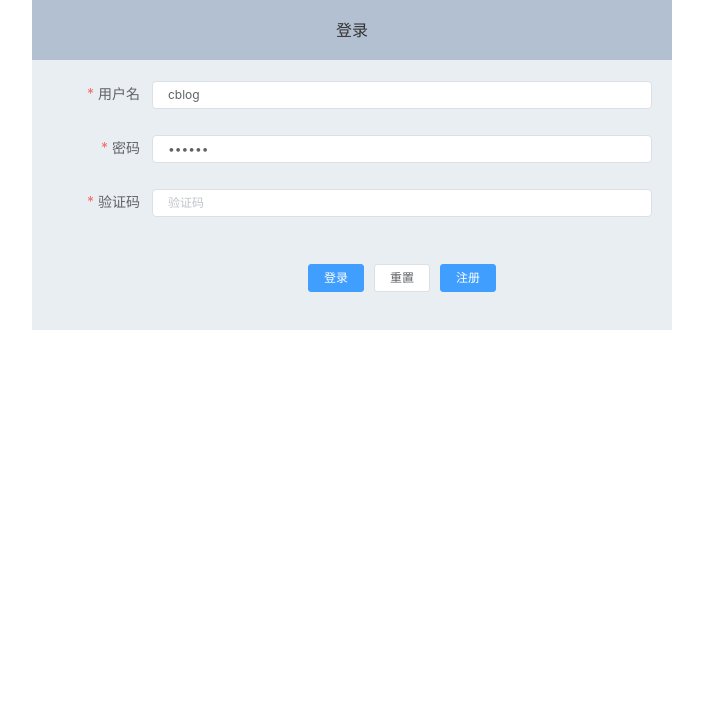
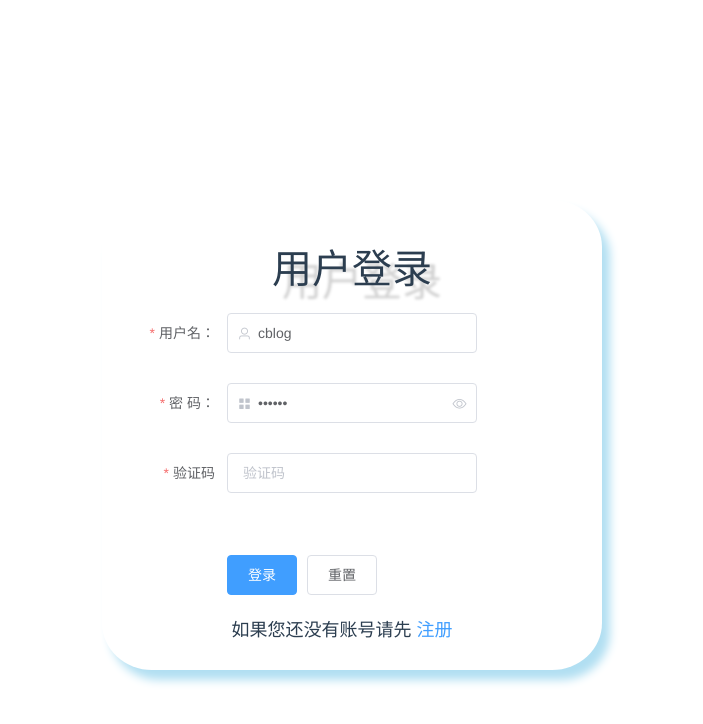
Before and after one commit to kulipaxxx/cblog-vue, a Vue app: page /login in a window 1280 px wide. Shown: the top 724 px of the page, without its empty margins (288-991 px from the left). Built offline with nearby package versions, Linux system fonts and the light colour scheme; no server answers; what mavon-editor would draw is missing.

Commit message:
:art: 完善代码

```diff
--- a/src/api/reception/blog/blog.js
+++ b/src/api/reception/blog/blog.js
@@ -23,11 +23,8 @@ export function getIndex(id, currentPage) {
 
 export function getDetail(id) {
     return request({
-        url: 'api/blog/detail',
+        url: 'api/blog/detail/'+ id,
         method: 'get',
-        data: {
-            id
-        }
     })
 }
 
@@ -46,3 +43,12 @@ export function editBlog(id, title, description, content) {
         }
     })
 }
+export function deleteBlog(id) {
+    return request({
+        url: 'api/blog',
+        method: 'delete',
+        data: {
+            id
+        }
+    })
+}
--- a/src/api/reception/login.js
+++ b/src/api/reception/login.js
@@ -30,3 +30,12 @@ export function register(username,password,code,uuid) {
         }
     })
 }
+export function logout() {
+    return request({
+        url: 'auth/logout',
+        method: 'post',
+        headers: {
+            "Authorization": localStorage.getItem("token")
+        }
+    })
+}
--- a/src/router/index.js
+++ b/src/router/index.js
@@ -72,5 +72,5 @@ const router = new VueRouter({
   mode: 'history',
   base: process.env.BASE_URL,
   routes
-})
+});
 export default router
--- a/src/views/Login.vue
+++ b/src/views/Login.vue
@@ -1,20 +1,37 @@
 <template>
-    <div>
-        <el-container>
-            <el-header>
-                登录
-            </el-header>
-            <el-main>
-                <el-form :model="ruleForm" :rules="rules" ref="ruleForm" label-width="100px" size="mini">
-                    <el-form-item label="用户名" prop="username">
-                        <el-input v-model="ruleForm.username"></el-input>
+    <div id="app">
+        <div id="admin">
+            <div class="pos" v-loading="loading">
+                <h1 class="adminh1">用户登录</h1>
+                <el-form
+                        :model="ruleForm"
+                        status-icon
+                        :rules="rules"
+                        ref="ruleForm"
+                        label-width="100px"
+                        class="demo-ruleForm"
+                >
+                    <el-form-item label="用户名：" prop="username">
+                        <el-input
+                                prefix-icon="el-icon-user"
+                                style="width: 250px"
+                                type="text"
+                                v-model="ruleForm.username"
+                                autocomplete="off"
+                        ></el-input>
                     </el-form-item>
-                    <el-form-item label="密码" prop="password">
-                        <el-input type="password" v-model="ruleForm.password"></el-input>
+                    <el-form-item label="密 码：" prop="password">
+                        <el-input
+                                prefix-icon="el-icon-menu"
+                                style="width: 250px"
+                                show-password
+                                type="password"
+                                v-model="ruleForm.password"
+                                autocomplete="off"
+                        ></el-input>
                     </el-form-item>
                     <el-form-item prop="code" label="验证码">
-                        <el-input v-model="ruleForm.code" auto-complete="off" placeholder="验证码" >
-
+                        <el-input v-model="ruleForm.code" auto-complete="off" placeholder="验证码" style="width: 250px">
                         </el-input>
                         <div class="login-code">
                             <img :src="src" @click="refreshCaptcha">
@@ -23,15 +40,15 @@
                     <el-form-item>
                         <el-button type="primary" @click="submitForm('ruleForm')">登录</el-button>
                         <el-button @click="resetForm('ruleForm')">重置</el-button>
-                        <el-button type="primary" @click="Register()">注册</el-button>
                     </el-form-item>
+                    <div class="tips">
+                        <span style="margin-right:20px;">如果您还没有账号请先 <button style="background-color: white;color:#409EFF;cursor:pointer;border: 0px" @click="Register">注册</button></span>
+                    </div>
                 </el-form>
-            </el-main>
-        </el-container>
+            </div>
+        </div>
     </div>
-
 </template>
-
 <script>
     import {login,code} from "../api/reception/login";
 
@@ -40,6 +57,7 @@
 
         data() {
             return {
+                loading: false,
                 ruleForm: {
                     username: 'cblog',
                     password: '111111',
@@ -103,43 +121,48 @@
 </script>
 
 <style scoped>
-    .el-header, .el-footer {
-        background-color: #B3C0D1;
-        color: #333;
+
+    * {
+        padding: 0;
+        margin: 0;
+    }
+    body {
+        background: rgb(135, 206, 235);
+    }
+    #app {
+        font-family: "Avenir", Helvetica, Arial, sans-serif;
+        -webkit-font-smoothing: antialiased;
+        -moz-osx-font-smoothing: grayscale;
+        color: #2c3e50;
+    }
+    #admin {
+        position: absolute;
+        top: 50%;
+        left: 50%;
+        margin-top: -200px;
+        margin-left: -250px;
+        width: 500px;
+        height: 470px;
+        background: #fff;
+        border-radius: 10%;
+        box-shadow: 8px 10px 10px rgb(177, 223, 242);
+    }
+    .adminh1 {
+        margin: 20px 0;
+        text-shadow: 10px 13px 3px rgb(207, 207, 207);
         text-align: center;
-        line-height: 60px;
-        width: 50%;
-        height: 70%;
-        margin: 0 auto;
     }
-
-    .el-aside {
-        /*background-color: #D3DCE6;*/
-        /*color: #333;*/
+    .pos {
+        width: 450px;
+        height: 350px;
+        position: absolute;
+        top: 25px;
+        left: 25px;
+    }
+    .tips {
+        background-color: white;
+        font-size: 18px;
         text-align: center;
-        line-height: 200px;
-    }
-
-    .el-main {
-        background-color: #E9EEF3;
-        color: #333;
-        text-align: center;
-        line-height: 60px;
-        width: 50%;
-        height: 70%;
-        margin: 0 auto;
-    }
-
-    /*body > .el-container {*/
-        /*margin-bottom: 40px;*/
-    /*}*/
-
-    .el-container:nth-child(5) .el-aside,
-    .el-container:nth-child(6) .el-aside {
-        line-height: 260px;
-    }
-
-    .el-container:nth-child(7) .el-aside {
-        line-height: 320px;
+        margin-bottom: 10px;
     }
 </style>
--- a/src/views/Register.vue
+++ b/src/views/Register.vue
@@ -1,20 +1,37 @@
 <template>
-    <div>
-        <el-container>
-            <el-header>
-                注册
-            </el-header>
-            <el-main>
-                <el-form :model="ruleForm" :rules="rules" ref="ruleForm" label-width="100px" size="small">
-                    <el-form-item label="用户名" prop="username">
-                        <el-input v-model="ruleForm.username"></el-input>
+    <div id="app">
+        <div id="admin">
+            <div class="pos" v-loading="loading">
+                <h1 class="adminh1">用户登录</h1>
+                <el-form
+                        :model="ruleForm"
+                        status-icon
+                        :rules="rules"
+                        ref="ruleForm"
+                        label-width="100px"
+                        class="demo-ruleForm"
+                >
+                    <el-form-item label="用户名：" prop="username">
+                        <el-input
+                                prefix-icon="el-icon-user"
+                                style="width: 250px"
+                                type="text"
+                                v-model="ruleForm.username"
+                                autocomplete="off"
+                        ></el-input>
                     </el-form-item>
-                    <el-form-item label="密码" prop="password">
-                        <el-input type="password" v-model="ruleForm.password"></el-input>
+                    <el-form-item label="密 码：" prop="password">
+                        <el-input
+                                prefix-icon="el-icon-menu"
+                                style="width: 250px"
+                                show-password
+                                type="password"
+                                v-model="ruleForm.password"
+                                autocomplete="off"
+                        ></el-input>
                     </el-form-item>
                     <el-form-item prop="code" label="验证码">
-                        <el-input v-model="ruleForm.code" auto-complete="off" placeholder="验证码" >
-
+                        <el-input v-model="ruleForm.code" auto-complete="off" placeholder="验证码" style="width: 250px">
                         </el-input>
                         <div class="login-code">
                             <img :src="src" @click="refreshCaptcha">
@@ -23,13 +40,14 @@
                     <el-form-item>
                         <el-button type="primary" @click="submitForm('ruleForm')">注册</el-button>
                         <el-button @click="resetForm('ruleForm')">重置</el-button>
-                        <el-button type="primary" @click="submitFormToLogin()">登录</el-button>
                     </el-form-item>
+                    <div class="tips">
+                        <span style="margin-right:20px;">如果您已有账号请 <button style="background-color: white;color:#409EFF;cursor:pointer;border: 0px" @click="toLogin">登录</button></span>
+                    </div>
                 </el-form>
-            </el-main>
-        </el-container>
+            </div>
+        </div>
     </div>
-
 </template>
 
 <script>
@@ -39,6 +57,7 @@
 
         data() {
             return {
+                loading: false,
                 ruleForm: {
                     username: '',
                     password: '',
@@ -72,7 +91,7 @@
                     }
                 });
             },
-            submitFormToLogin() {
+            toLogin() {
                 this.$router.push({
                     path: "/login",
                 })
@@ -98,37 +117,47 @@
 </script>
 
 <style scoped>
-    .el-header, .el-footer {
-        background-color: #B3C0D1;
-        color: #333;
+    * {
+        padding: 0;
+        margin: 0;
+    }
+    body {
+        background: rgb(135, 206, 235);
+    }
+    #app {
+        font-family: "Avenir", Helvetica, Arial, sans-serif;
+        -webkit-font-smoothing: antialiased;
+        -moz-osx-font-smoothing: grayscale;
+        color: #2c3e50;
+    }
+    #admin {
+        position: absolute;
+        top: 50%;
+        left: 50%;
+        margin-top: -200px;
+        margin-left: -250px;
+        width: 500px;
+        height: 470px;
+        background: #fff;
+        border-radius: 10%;
+        box-shadow: 8px 10px 10px rgb(177, 223, 242);
+    }
+    .adminh1 {
+        margin: 20px 0;
+        text-shadow: 10px 13px 3px rgb(207, 207, 207);
         text-align: center;
-        line-height: 60px;
-        width: 50%;
-        height: 70%;
-        margin: 0 auto;
     }
-
-
-    .el-main {
-        background-color: #E9EEF3;
-        color: #333;
+    .pos {
+        width: 450px;
+        height: 350px;
+        position: absolute;
+        top: 25px;
+        left: 25px;
+    }
+    .tips {
+        background-color: white;
+        font-size: 18px;
         text-align: center;
-        line-height: 60px;
-        width: 50%;
-        height: 70%;
-        margin: 0 auto;
-    }
-
-    /*body > .el-container {*/
-    /*margin-bottom: 40px;*/
-    /*}*/
-
-    .el-container:nth-child(5) .el-aside,
-    .el-container:nth-child(6) .el-aside {
-        line-height: 260px;
-    }
-
-    .el-container:nth-child(7) .el-aside {
-        line-height: 320px;
+        margin-bottom: 10px;
     }
 </style>
--- a/src/views/User/Index.vue
+++ b/src/views/User/Index.vue
@@ -137,7 +137,7 @@ export default {
     },
   },
   created() {
-    this.page(1, this.$store.getters.getUser.id);
+    this.page(this.$store.getters.getUser.id,1);
 
     let token;
     let policy = {};
```
Also changed, not shown: src/components/Header.vue (+3 -5 lines), src/views/Blog/BlogDetails.vue (+8 -4 lines), src/views/setting/Manager.vue (+4 -3 lines).
